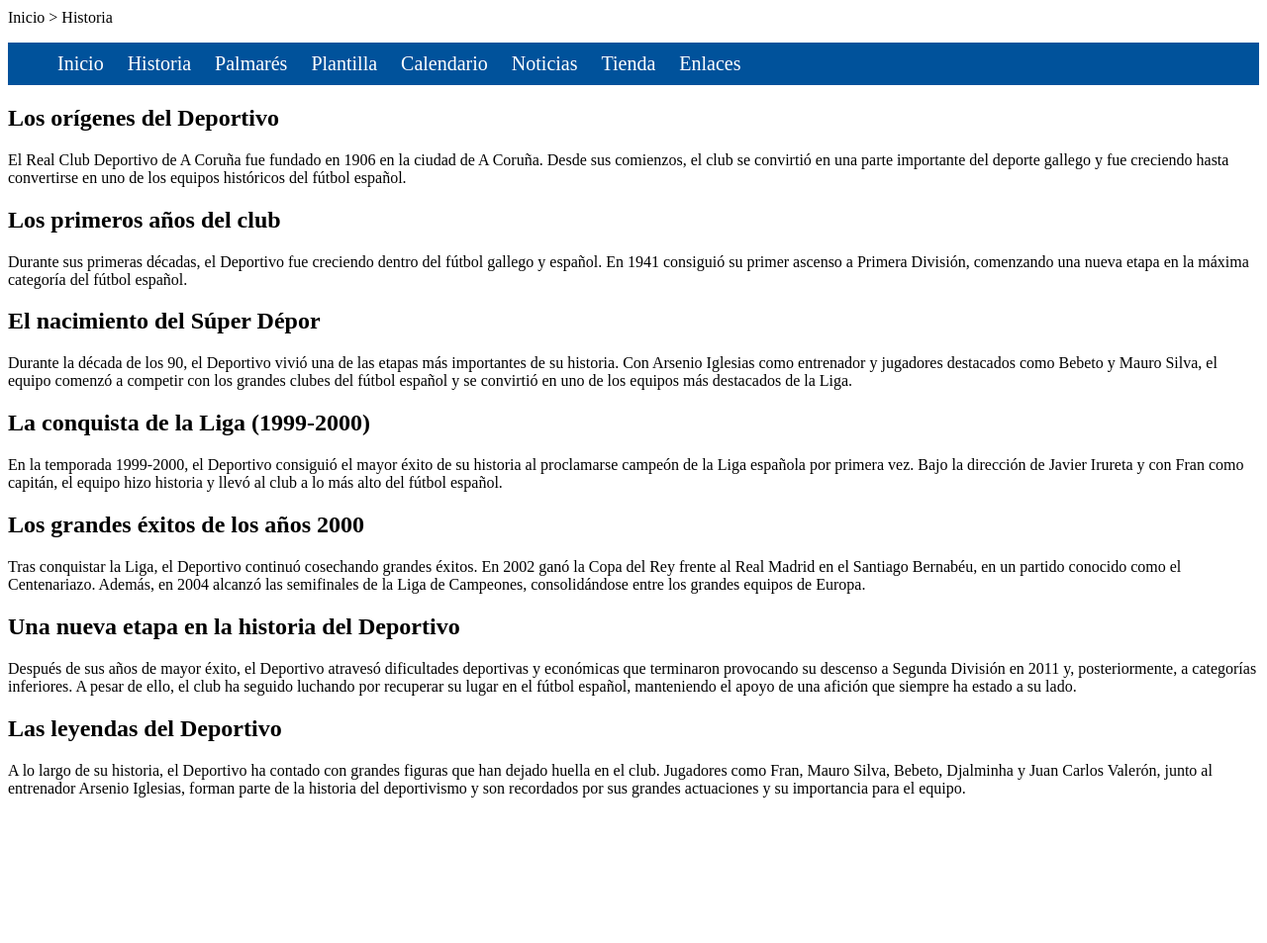
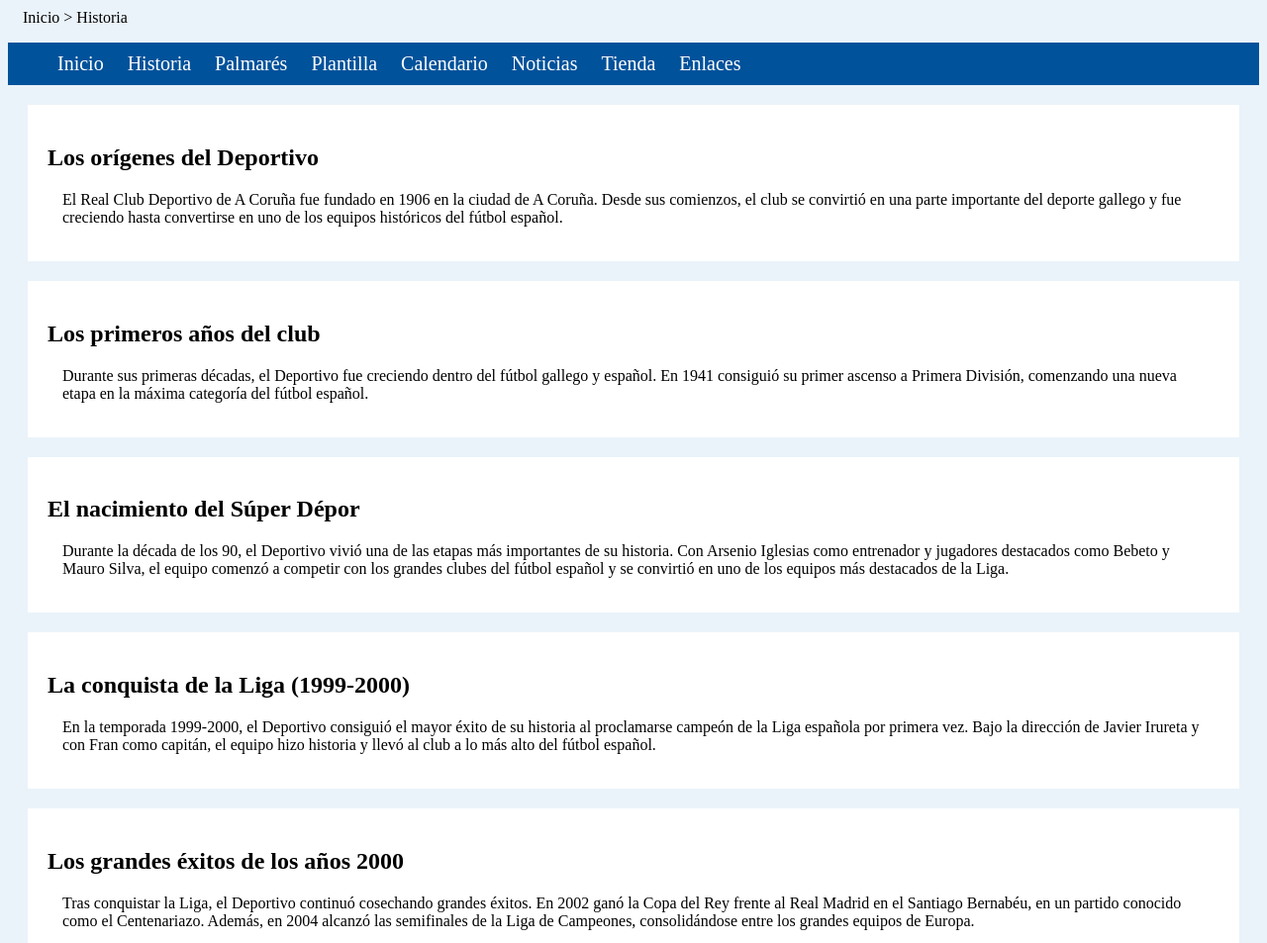
Before and after one commit to Adriandtc06/Adriandtc06.github.io, a plain HTML site: page historia.html in a window 1280 px wide. Shown: the part 78-1031 px from the top of the page at 99% size. Before the commit the page ends 934 px from the top, so only its background shows below. Drawn offline with Linux system fonts and the light colour scheme.

Commit message:
añadido el estilo de los section
Added new styles for body, section, and paragraph elements.

```diff
--- a/historia-css.css
+++ b/historia-css.css
@@ -1,3 +1,6 @@
+body {
+    background-color: rgb(234, 243, 250);
+}
 h1{
     color: rgb(0,82,155);
     font-size: 35px;
@@ -18,3 +21,14 @@ a{
     color: white;
     text-decoration: none;
 }
+section {
+    background-color: white;
+    padding: 20px;
+    margin: 20px;
+}
+p {
+    margin: 15px;
+}
+#volver a{
+    color: black;
+}
```
